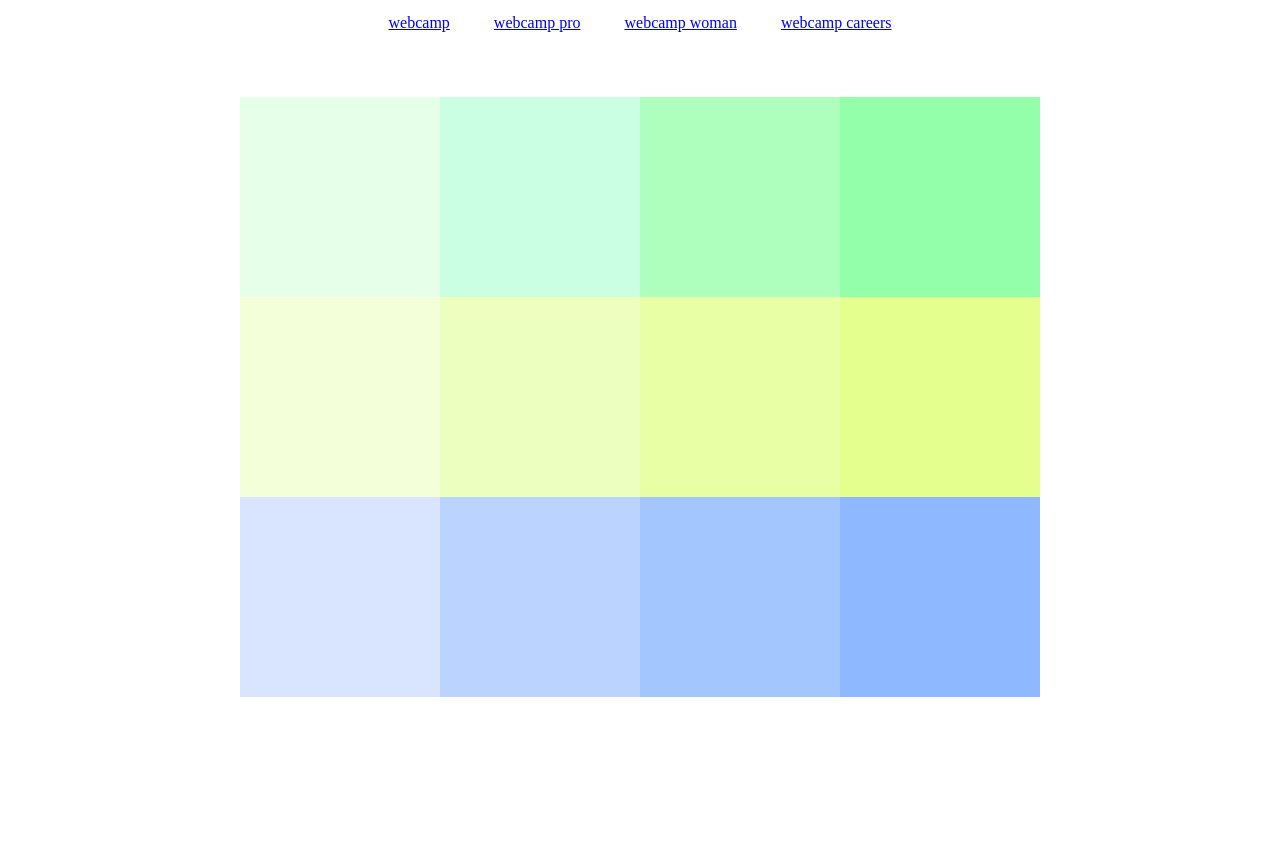
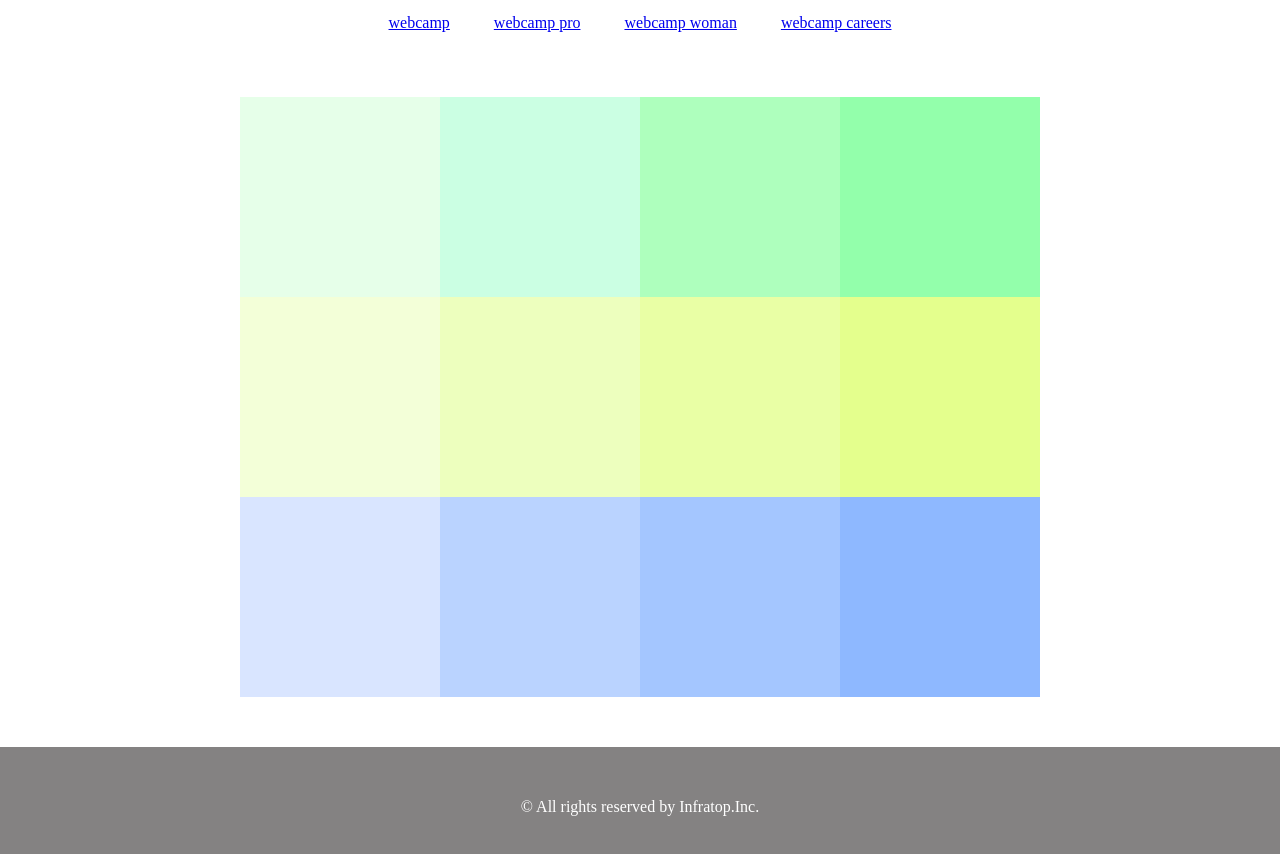
Before and after one commit to EMIStudyRecords/chapter5, a plain HTML site: page index.html in a window 1280 px wide. Shown: the part 78-932 px from the top of the page. Before the commit the page ends 825 px from the top, so only its background shows below. Drawn offline with Linux system fonts and the light colour scheme.

Commit message:
フッター作成

```diff
--- a/index.html
+++ b/index.html
@@ -36,6 +36,8 @@
             <div class = "box12"></div>
         </main>
         <!--footer-->
-        <footer></footer>
+        <footer>
+            <p class = "footer-text">© All rights reserved by Infratop.Inc.</p>
+        </footer>
     </body>
 </html>
--- a/style.css
+++ b/style.css
@@ -101,3 +101,16 @@ main{
     height:200px;
     background-color:#8eb8ff;
 }
+
+
+footer{
+    height:   120px;
+    background-color: #848282;
+    text-align: center;
+    line-height: 120px;
+}
+
+.footer-text{
+ color: white;
+
+}
```
